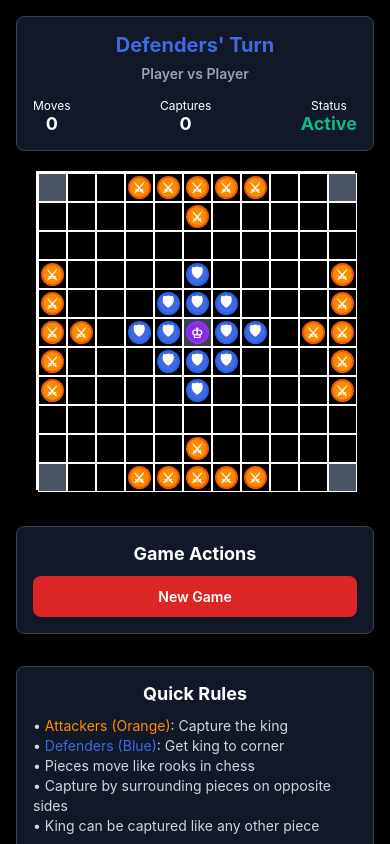
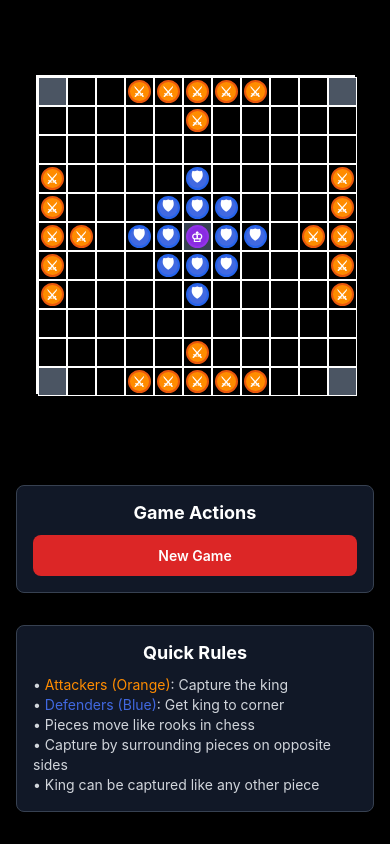
Before and after one commit to shadtek/viking-chess, a React Native app: screen / in a window 390 px wide. Built offline with nearby package versions, Linux system fonts and the light colour scheme.

Commit message:
Removes GameStatus component
Temporarily removes the GameStatus component from the GameScreen.

This change is for testing purposes and will likely be reverted or modified in a future commit.

```diff
--- a/src/screens/GameScreen.js
+++ b/src/screens/GameScreen.js
@@ -30,14 +30,14 @@ const GameScreen = () => {
 				showsVerticalScrollIndicator={false}
 			>
 				{/* Game Status */}
-				<View className="pt-4">
+				{/* <View className="pt-4">
 					<GameStatus
 						currentPlayer={currentPlayer}
 						gameStatus={gameStatus}
 						winner={winner}
 						moveHistory={moveHistory}
 					/>
-				</View>
+				</View> */}
 
 				{/* Game Board */}
 				<View className="flex-1 justify-center">
```
